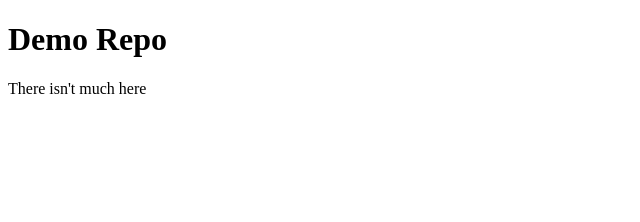
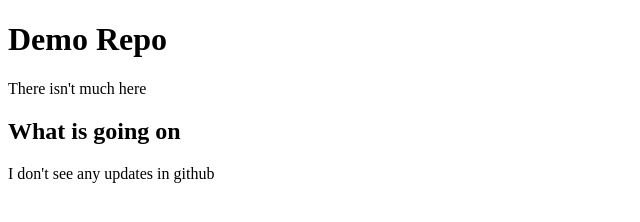
Before and after one commit to cactipodes/demo-repo, a plain HTML site: page index.html in a window 1280 px wide. Shown: the whole page, without its empty margins (0-640 px from the left). Drawn offline with Linux system fonts and the light colour scheme.

Commit message:
added h1 h2

```diff
--- a/index.html
+++ b/index.html
@@ -10,5 +10,8 @@
     <h1>Demo Repo</h1>
     <p>There isn't much here</p>
 
+    <h2>What is going on</h2>
+    <p>I don't see any updates in github</p>
+
 </body>
 </html>
```
